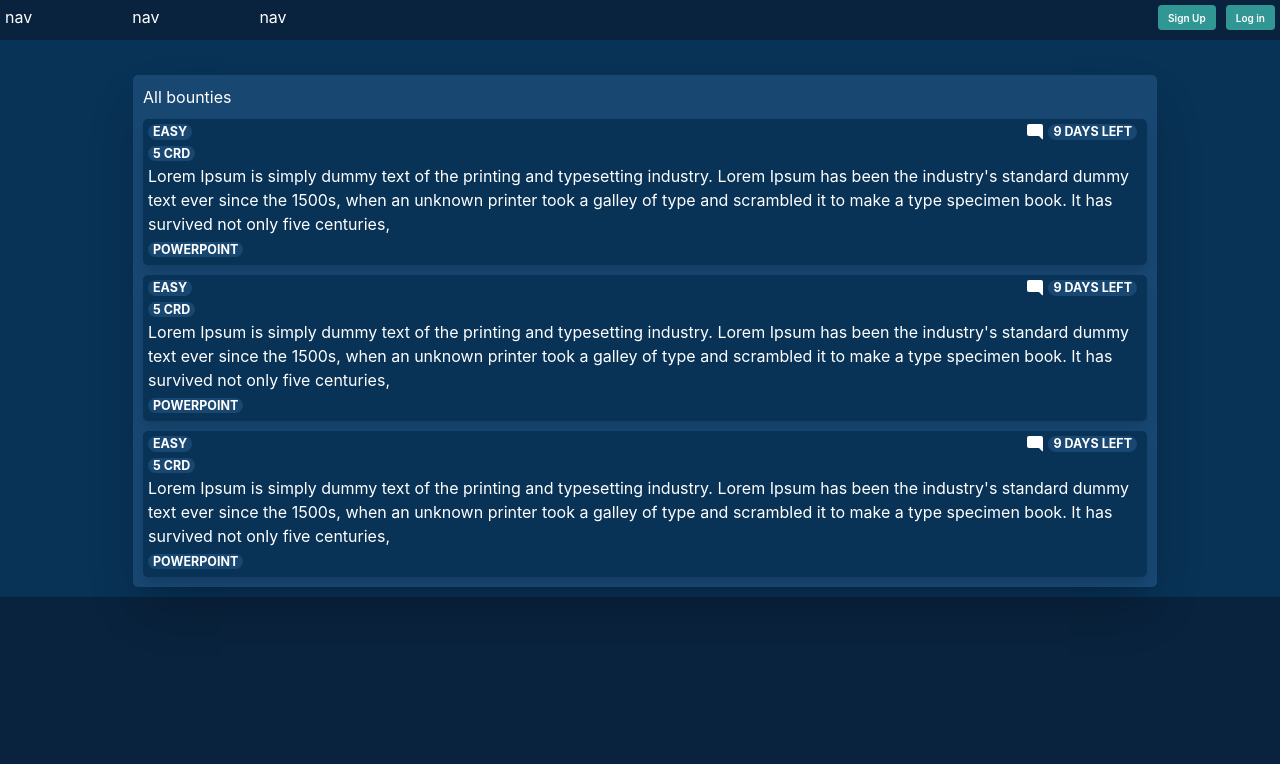
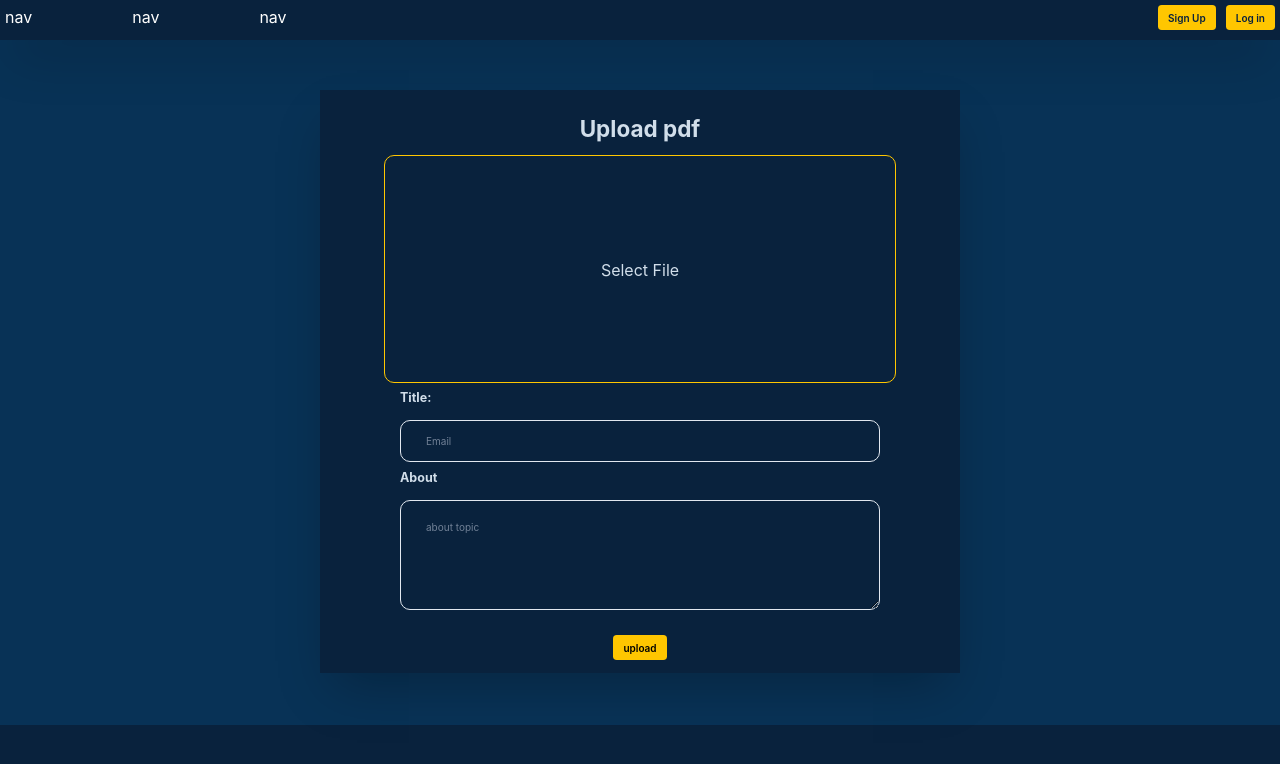
Before and after one commit to ArunBohra12/college-collab, a React (Vite) app in the folder client/: page / in a window 1280 px wide. Shown: the top 764 px of the page. Built offline with nearby package versions, Linux system fonts and the light colour scheme.

Commit message:
notes,login,signup ui added

```diff
--- a/client/src/App.tsx
+++ b/client/src/App.tsx
@@ -1,12 +1,18 @@
 import './app.css';
 import Bounties from './components/bounties/bounties';
+import Login from './components/login/login';
 import Navbar from './components/navbar/navbar';
+import Notes from './components/notes/notes';
+import SignUp from './components/signup/signup';
 
 function App(): JSX.Element {
   return (
     <div className='app'>
       <Navbar />
-      <Bounties />
+      {/* <Bounties /> */}
+      <Notes />
+      {/* <Login /> */}
+      {/* <SignUp /> */}
     </div>
   );
 }
--- a/client/src/app.css
+++ b/client/src/app.css
@@ -27,5 +27,5 @@ html body {
 }
 .app{
   background-color: #083256;
-  min-height: 60rem;
+  min-height: 73rem;
 }
--- /dev/null
+++ b/client/src/components/login/login.css
@@ -0,0 +1,8 @@
+.login{
+    display: grid;
+    place-items: center;
+    margin-left: auto;
+    margin-right: auto;
+    /* text-align: center; */
+    background-color: #09223d;
+}
--- /dev/null
+++ b/client/src/components/login/login.tsx
@@ -0,0 +1,35 @@
+import { Box, Button, Heading, Img, Input } from '@chakra-ui/react';
+import React from 'react';
+import './login.css';
+
+function Login() {
+  return (
+    <div>
+      <Box display='flex'>
+        <Img></Img>
+        <Box className='login' mt={20} pl={10} pr={10} pb={10} mx='auto' boxShadow='2xl'>
+          <Heading as='h2' size='xl' mb={5} mt={5}>
+            Login
+          </Heading>
+          <Box mt={5} gap='5'>
+            <Heading as='h2' size='md' mb={5} mt={5}>
+              Email:
+            </Heading>
+            <Input borderRadius='10' type='email' w='100%' placeholder='Email' p={8} pl={10} pr={10} width='xl' />
+          </Box>
+          <Box mt={5} gap='5'>
+            <Heading as='h2' size='md' mb={5} mt={5}>
+              password:
+            </Heading>
+            <Input borderRadius='10' type='password' w='100%' placeholder='password' p={8} pl={10} pr={10} width='xl' />
+          </Box>
+          <Button colorScheme='blue' bg='#ffc600' mt={10} width='xl' height={14} color='#09223d'>
+            Log in
+          </Button>
+        </Box>
+      </Box>
+    </div>
+  );
+}
+
+export default Login;
--- a/client/src/components/navbar/navbar.tsx
+++ b/client/src/components/navbar/navbar.tsx
@@ -2,7 +2,7 @@ import { Box, Button, ButtonGroup, Flex, Spacer } from '@chakra-ui/react';
 
 function Navbar(): JSX.Element {
   return (
-    <Box bg=' #09223d' mt={-2} pt={2} pb={4} color='white'>
+    <Box bg=' #09223d' mt={-2} pt={2} pb={4} color='white' boxShadow='2xl'>
       <Flex minWidth='max-content' mt={2} ml={2} mr={2}>
         <Flex gap='10rem'>
           <h3>nav</h3>
@@ -11,8 +11,12 @@ function Navbar(): JSX.Element {
         </Flex>
         <Spacer />
         <ButtonGroup gap='2'>
-          <Button colorScheme='teal'>Sign Up</Button>
-          <Button colorScheme='teal'>Log in</Button>
+          <Button colorScheme='blue' bg='#ffc600' color='#09223d'>
+            Sign Up
+          </Button>
+          <Button colorScheme='blue' bg='#ffc600' color='#09223d'>
+            Log in
+          </Button>
         </ButtonGroup>
       </Flex>
     </Box>
--- /dev/null
+++ b/client/src/components/notes/notes.css
@@ -0,0 +1,18 @@
+.file{
+
+     display: flex;
+     justify-content: center;
+     border: 1px solid gray;
+     margin-left: 40rem;
+     margin-right: 40rem;
+     /* background-color: aqua; */
+    }
+
+.file-input{
+    outline: none;
+      padding-top: 6rem;
+      padding-bottom: 6rem;
+       padding-left: 6rem;
+        padding-right: 6rem;
+        opacity: 0;
+}
--- /dev/null
+++ b/client/src/components/notes/notes.tsx
@@ -0,0 +1,59 @@
+import { Box, Button, Heading, Input, Textarea } from '@chakra-ui/react';
+import React from 'react';
+// import './notes.css';
+
+function Notes() {
+  return (
+    <Box bg=' #09223d' ml='25%' mr='25%' pt={5} pb={5} mt={20} boxShadow='2xl'>
+      <Heading as='h2' size='xl' justifyContent='center' display='flex' mb={5} mt={5}>
+        Upload pdf
+      </Heading>
+      <form>
+        <Box
+          borderRadius={10}
+          ml='10%'
+          mr='10%'
+          justifyContent='center'
+          textAlign='center'
+          className='file'
+          border='1px'
+          borderColor='#ffc600'
+          pb={40}>
+          <Input type='file' className='file-input' opacity='0' pt={40} display='flex' justifyContent='center' />
+          Select File
+        </Box>
+        <Box mt={2} gap='5' justifyContent='center' display='grid'>
+          <Heading as='h2' size='md' mb={1} mt={1}>
+            Title:
+          </Heading>
+          <Input borderRadius='10' type='email' w='100%' placeholder='Email' p={8} pl={10} pr={10} width='3xl' />
+        </Box>
+
+        <Box mt={2} gap='5' justifyContent='center' display='grid'>
+          <Heading as='h2' size='md' mb={1} mt={1}>
+            About
+          </Heading>
+          <Textarea
+            rows={5}
+            cols={40}
+            borderRadius='10'
+            w='100%'
+            placeholder='about topic'
+            p={8}
+            pl={10}
+            pr={10}
+            width='3xl'
+          />
+        </Box>
+
+        <Box display='flex' justifyContent='center' mt={10}>
+          <Button color='black' colorScheme='blue' bg='#ffc600'>
+            upload
+          </Button>
+        </Box>
+      </form>
+    </Box>
+  );
+}
+
+export default Notes;
--- /dev/null
+++ b/client/src/components/signup/signup.css
@@ -0,0 +1,8 @@
+.login{
+    display: grid;
+    place-items: center;
+    margin-left: auto;
+    margin-right: auto;
+    /* text-align: center; */
+    background-color: #09223d;
+}
--- /dev/null
+++ b/client/src/components/signup/signup.tsx
@@ -0,0 +1,45 @@
+import { Box, Button, Heading, Img, Input, Link, LinkBox, Text } from '@chakra-ui/react';
+import React from 'react';
+import './signup.css';
+
+function SignUp() {
+  return (
+    <div>
+      <Box display='flex'>
+        <Img></Img>
+        <Box className='login' mt={20} pl={10} pr={10} pb={10} mx='auto' boxShadow='2xl'>
+          <Heading as='h2' size='xl' mb={5} mt={5}>
+            Sign Up
+          </Heading>
+          <Box mt={5} gap='5'>
+            <Heading as='h2' size='md' mb={5} mt={5}>
+              Name:
+            </Heading>
+            <Input borderRadius='10' type='Text' w='100%' placeholder='Name' p={8} pl={10} pr={10} width='xl' />
+          </Box>
+          <Box mt={5} gap='5'>
+            <Heading as='h2' size='md' mb={5} mt={5}>
+              Email:
+            </Heading>
+            <Input borderRadius='10' type='email' w='100%' placeholder='Email' p={8} pl={10} pr={10} width='xl' />
+          </Box>
+          <Box mt={5} gap='5'>
+            <Heading as='h2' size='md' mb={5} mt={5}>
+              password:
+            </Heading>
+            <Input borderRadius='10' type='password' w='100%' placeholder='password' p={8} pl={10} pr={10} width='xl' />
+          </Box>
+          <Button colorScheme='blue' bg='#ffc600' mt={10} width='xl' height={14} color='#09223d'>
+            Sign Up
+          </Button>
+          <Text mt={5}>
+            Already a user?
+            <Link color='blue'> Login</Link>
+          </Text>
+        </Box>
+      </Box>
+    </div>
+  );
+}
+
+export default SignUp;
```
